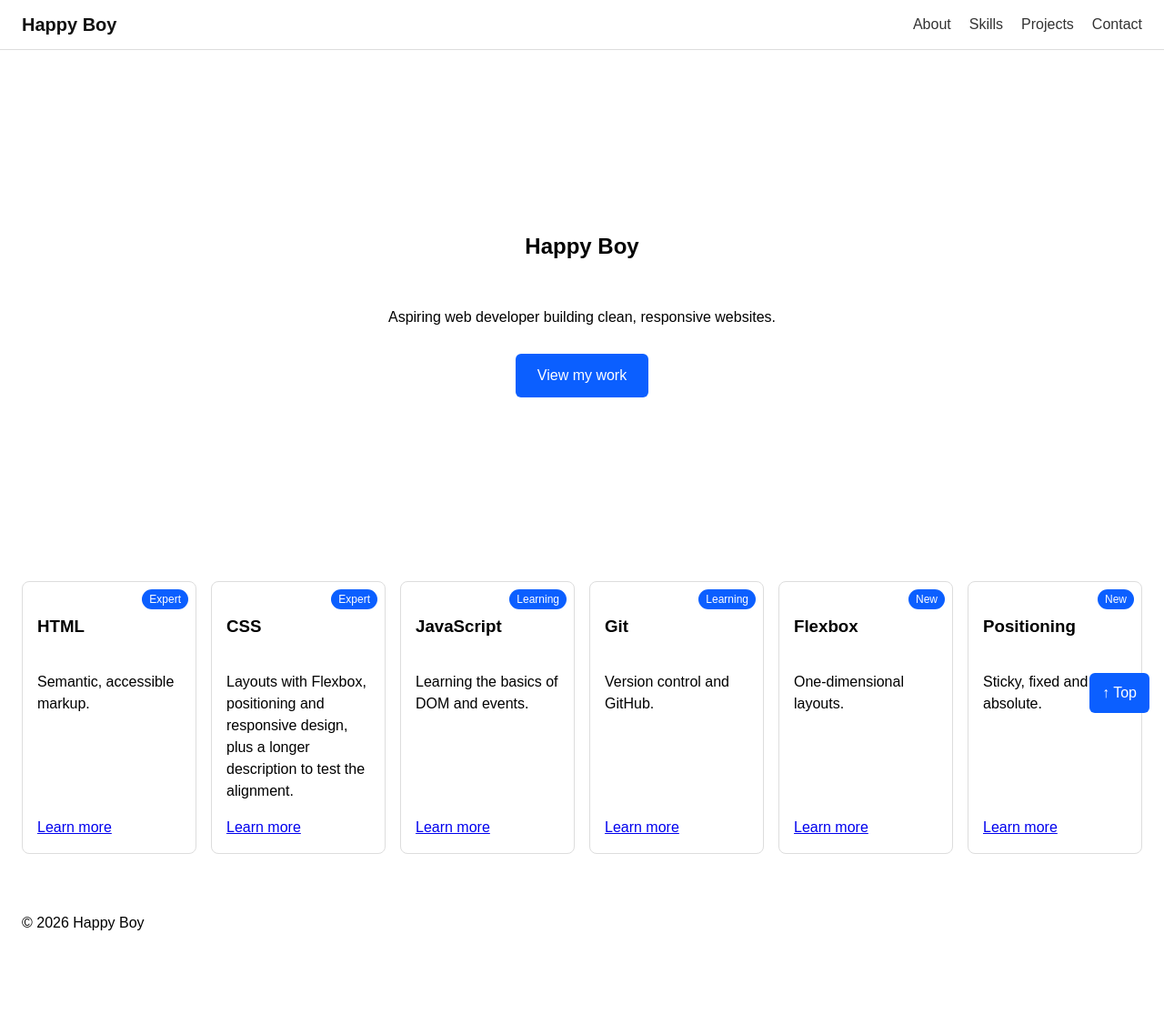
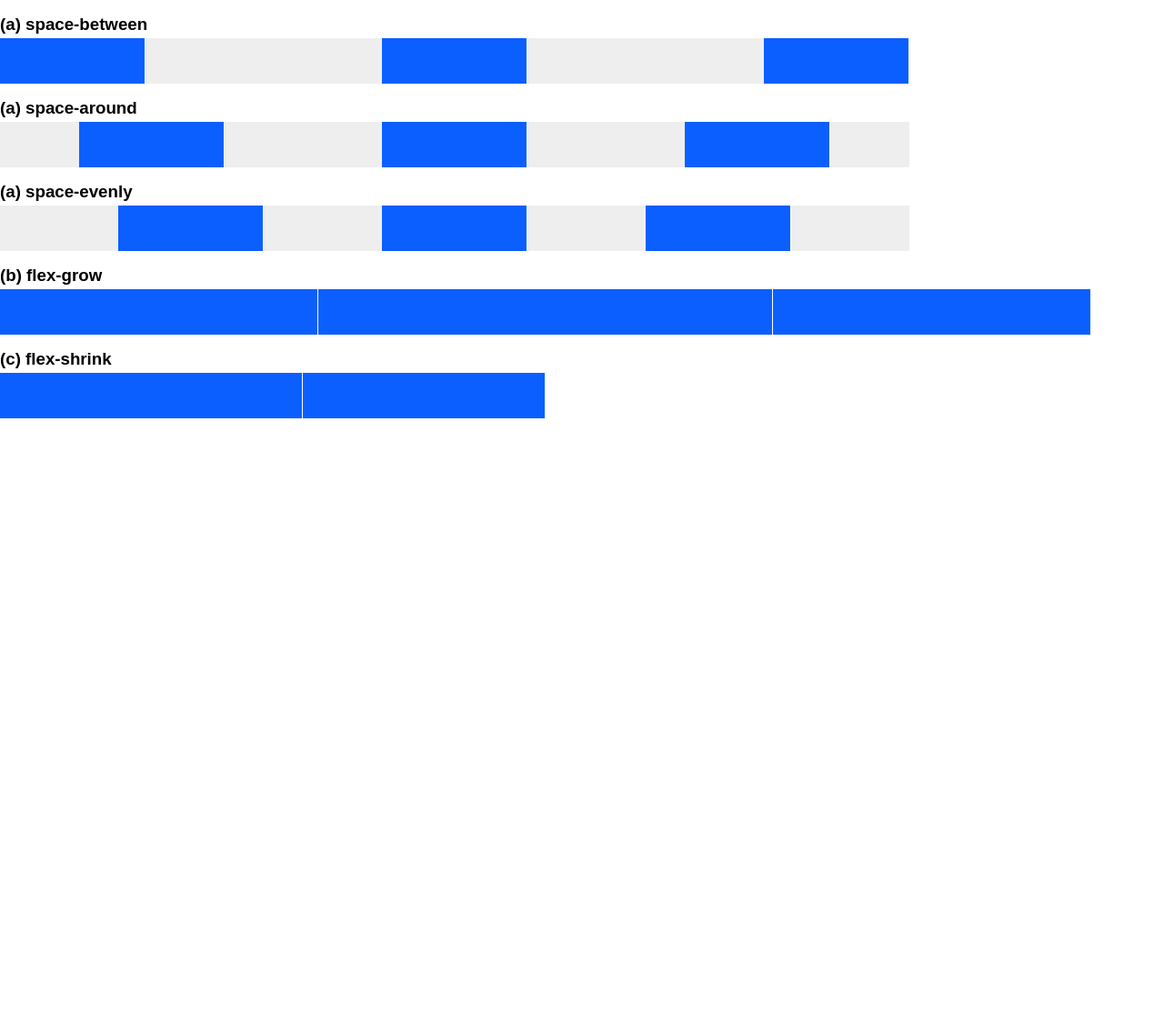
Before and after one commit to happinessokeminichiemerie/vcs-portfolio, a plain HTML site: page index.html in a window 1280 px wide. Shown: the whole page at 91% size. After the commit the page ends 800 px from the top, so only its background shows below. Drawn offline with Linux system fonts and the light colour scheme.

Commit message:
Add files via upload

```diff
--- a/index.html
+++ b/index.html
@@ -2,72 +2,49 @@
 <html lang="en">
 <head>
   <meta charset="UTF-8">
-  <meta name="viewport" content="width=device-width, initial-scale=1.0">
-  <title>My Portfolio</title>
-  <link rel="stylesheet" href="style.css">
+  <title>Flex test</title>
+  <style>
+    * { box-sizing: border-box; }
+    body { margin: 0; font-family: Arial, sans-serif; }
+    h3 { margin: 16px 0 4px; }
+    .box { display: flex; background: #eee; margin-bottom: 8px; }
+    .item { height: 50px; background: #0b5fff; border-right: 1px solid #fff; }
+    .a { width: 1000px; }
+    .a .item { width: 160px; }
+    .b { width: 1200px; }
+    .c { width: 600px; }
+    .c .item { flex-basis: 400px; }
+  </style>
 </head>
 <body>
 
-  <header class="site-header">
-    <a href="#top" class="logo">Happy Boy</a>
-    <nav>
-      <ul class="nav-links">
-        <li><a href="#about">About</a></li>
-        <li><a href="#skills">Skills</a></li>
-        <li><a href="#projects">Projects</a></li>
-        <li><a href="#contact">Contact</a></li>
-      </ul>
-    </nav>
-  </header>
+  <h3>(a) space-between</h3>
+  <div class="box a" id="a1" style="justify-content: space-between">
+    <div class="item"></div><div class="item"></div><div class="item"></div>
+  </div>
 
-  <section class="hero" id="top">
-    <h1>Happy Boy</h1>
-    <p>Aspiring web developer building clean, responsive websites.</p>
-    <a href="#projects" class="btn">View my work</a>
-  </section>
+  <h3>(a) space-around</h3>
+  <div class="box a" id="a2" style="justify-content: space-around">
+    <div class="item"></div><div class="item"></div><div class="item"></div>
+  </div>
 
-  <section class="cards" id="skills">
-  <article class="card">
-    <span class="label">Expert</span>
-    <h3>HTML</h3>
-    <p>Semantic, accessible markup.</p>
-    <a href="#">Learn more</a>
-  </article>
-  <article class="card">
-    <span class="label">Expert</span>
-    <h3>CSS</h3>
-    <p>Layouts with Flexbox, positioning and responsive design, plus a longer description to test the alignment.</p>
-    <a href="#">Learn more</a>
-  </article>
-  <article class="card">
-    <span class="label">Learning</span>
-    <h3>JavaScript</h3>
-    <p>Learning the basics of DOM and events.</p>
-    <a href="#">Learn more</a>
-  </article>
-  <article class="card">
-    <span class="label">Learning</span>
-    <h3>Git</h3>
-    <p>Version control and GitHub.</p>
-    <a href="#">Learn more</a>
-  </article>
-  <article class="card">
-    <span class="label">New</span>
-    <h3>Flexbox</h3>
-    <p>One-dimensional layouts.</p>
-    <a href="#">Learn more</a>
-  </article>
-  <article class="card">
-    <span class="label">New</span>
-    <h3>Positioning</h3>
-    <p>Sticky, fixed and absolute.</p>
-    <a href="#">Learn more</a>
-  </article>
-</section>
-<footer>
-  <p>&copy; 2026 Happy Boy</p>
-</footer>
-<a href="#top" class="back-to-top">↑ Top</a>
+  <h3>(a) space-evenly</h3>
+  <div class="box a" id="a3" style="justify-content: space-evenly">
+    <div class="item"></div><div class="item"></div><div class="item"></div>
+  </div>
+
+  <h3>(b) flex-grow</h3>
+  <div class="box b" id="b">
+    <div class="item" style="flex: 1 1 200px"></div>
+    <div class="item" style="flex: 2 1 200px"></div>
+    <div class="item" style="flex: 1 1 200px"></div>
+  </div>
+
+  <h3>(c) flex-shrink</h3>
+  <div class="box c" id="c">
+    <div class="item" style="flex-shrink: 1"></div>
+    <div class="item" style="flex-shrink: 2"></div>
+  </div>
 
 </body>
 </html>
```
